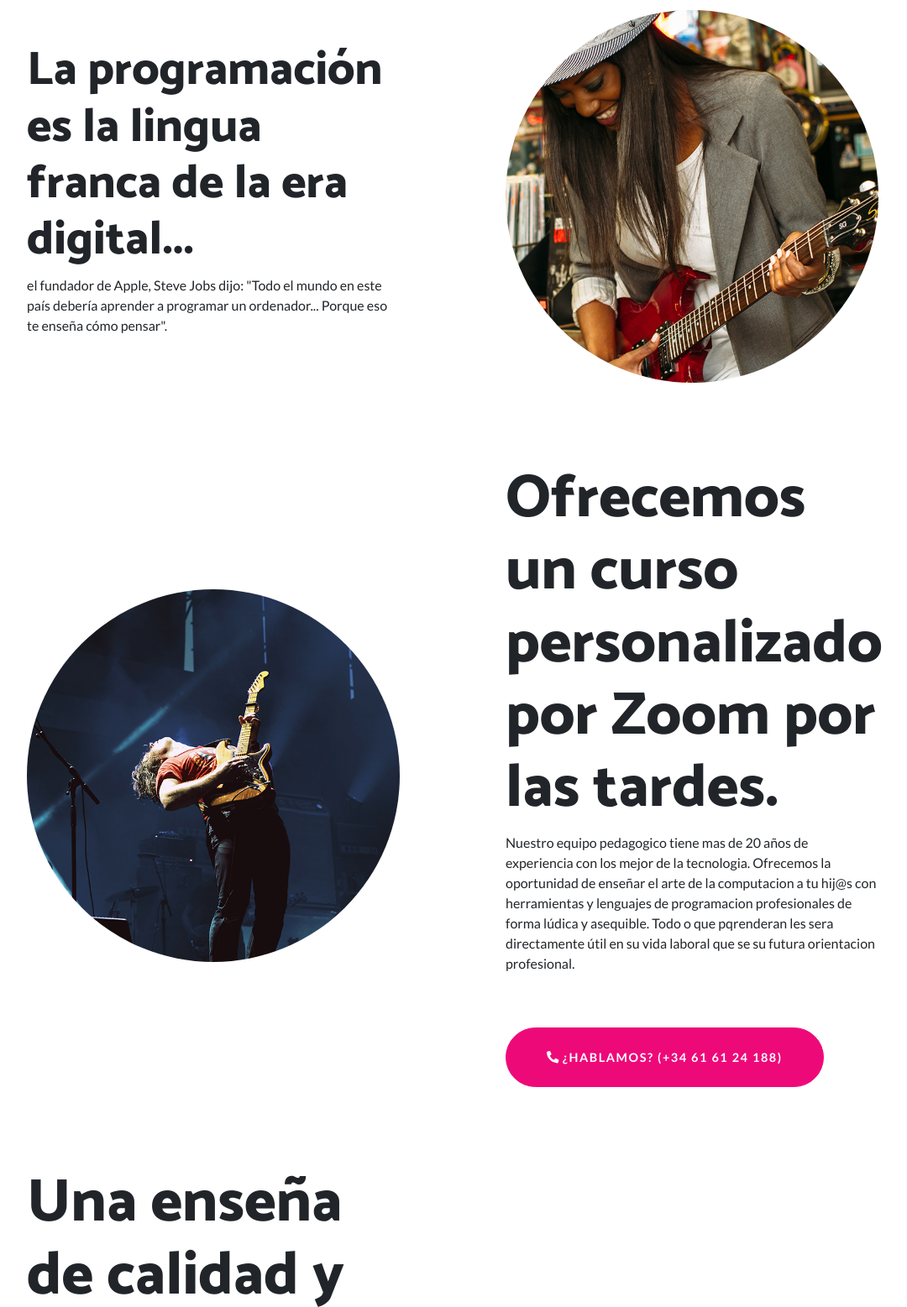
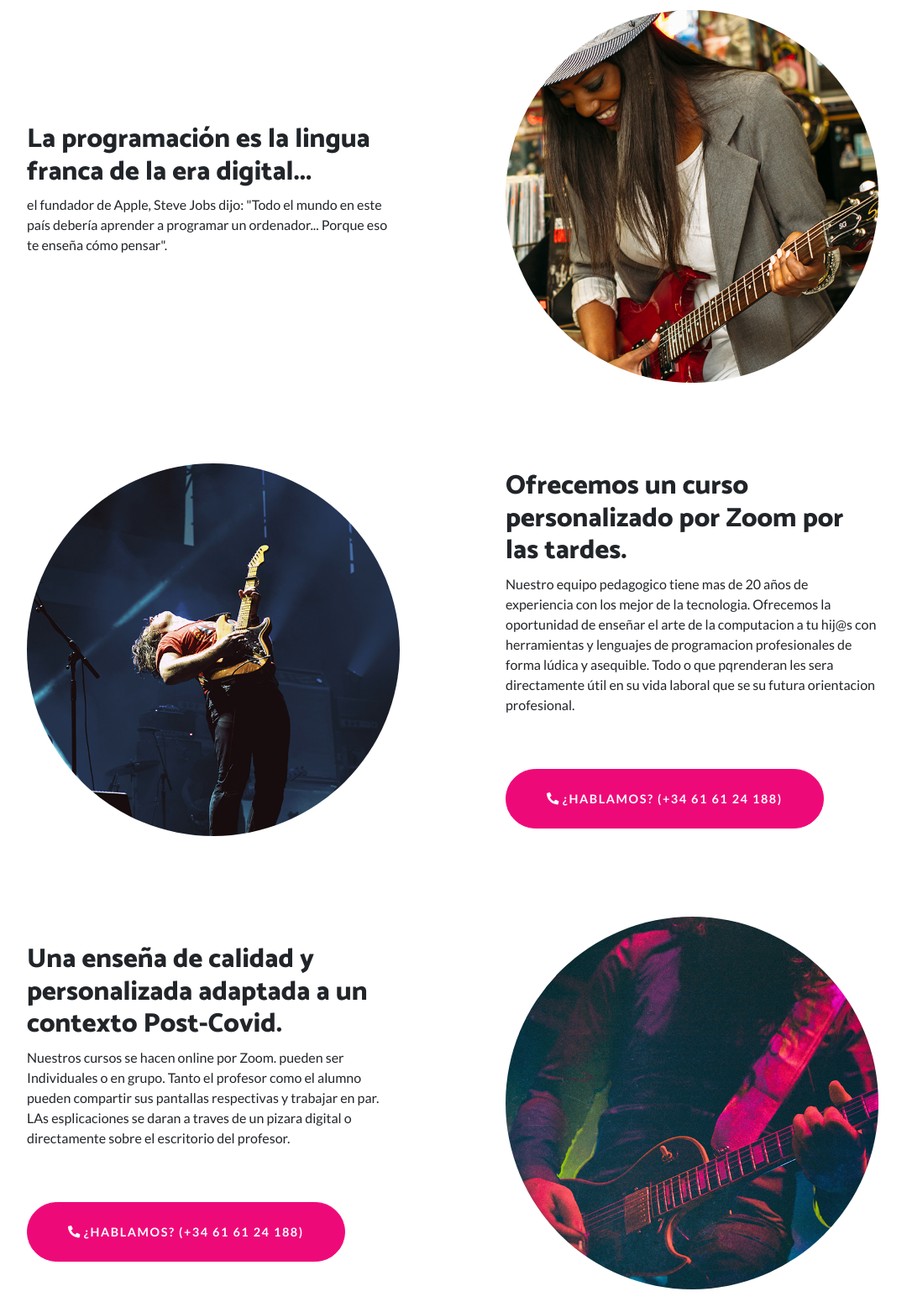
Before and after one commit to ingeheris/learning, a website: page index.html in a window 1280 px wide. Shown: the part 838-2395 px from the top of the page at 84% size, without its empty margins (101-1181 px from the left). Drawn offline with Linux system fonts and the light colour scheme.

Commit message:
font update

```diff
--- a/index.html
+++ b/index.html
@@ -67,7 +67,7 @@
         </div>
         <div class="col-lg-6 order-lg-1">
           <div class="p-5">
-            <h2 class="display-4">La programación es la lingua franca de la era digital...</h2>
+            <h2 class="display-5">La programación es la lingua franca de la era digital...</h2>
             <p>el fundador de Apple, Steve Jobs dijo: "Todo el mundo en este país debería aprender a programar un ordenador... Porque eso te enseña cómo pensar".</p>
           </div>
         </div>
@@ -85,7 +85,7 @@
         </div>
         <div class="col-lg-6">
           <div class="p-5">
-            <h2 class="display-3">Ofrecemos un curso personalizado por Zoom por las tardes.</h2>
+            <h2 class="display-5">Ofrecemos un curso personalizado por Zoom por las tardes.</h2>
             <p>Nuestro equipo pedagogico tiene mas de 20 años de experiencia con los mejor de la tecnologia. Ofrecemos la oportunidad de enseñar el arte de la computacion a tu hij@s con herramientas y lenguajes de programacion profesionales de forma lúdica y asequible. Todo o que pqrenderan les sera directamente útil en su vida laboral que se su futura orientacion profesional.</p>
             <a href="tel:+34616124188" class="btn btn-primary btn-xl rounded-pill mt-5"><i class="fas fa-phone-alt Text-white " ></i> ¿Hablamos? (+34 61 61 24 188)</a>
           </div>
@@ -104,7 +104,7 @@
         </div>
         <div class="col-lg-6 order-lg-1">
           <div class="p-5">
-            <h2 class="display-3">Una enseña de calidad y personalizada adaptada a un contexto Post-Covid.</h2>
+            <h2 class="display-5">Una enseña de calidad y personalizada adaptada a un contexto Post-Covid.</h2>
             <p>Nuestros cursos se hacen online por Zoom. pueden ser Individuales o en grupo. Tanto el profesor como el alumno pueden compartir sus pantallas respectivas y trabajar en par. LAs esplicaciones se daran a traves de un pizara digital o directamente sobre el escritorio del profesor.</p>
             <a href="tel:+34616124188" class="btn btn-primary btn-xl rounded-pill mt-5"><i class="fas fa-phone-alt Text-white " ></i> ¿Hablamos? (+34 61 61 24 188)</a>
           </div>
@@ -123,7 +123,7 @@
         </div>
         <div class="col-lg-6">
           <div class="p-5">
-            <h2 class="display-3">Una formacion de nivel profesional asequible.</h2>
+            <h2 class="display-4">Una formacion de nivel profesional asequible.</h2>
             <p>Por 50€ al mes con uno a dos cursos de una hora por semana, abres las puertas a tus hij@s al saber de hoy y del mañana. ¡No le quites esta oportunidad!</p>
             <a href="tel:+34616124188" class="btn btn-primary btn-xl rounded-pill mt-5"><i class="fas fa-phone-alt Text-white " ></i> ¿Hablamos? (+34 61 61 24 188)</a>
           </div>
```
